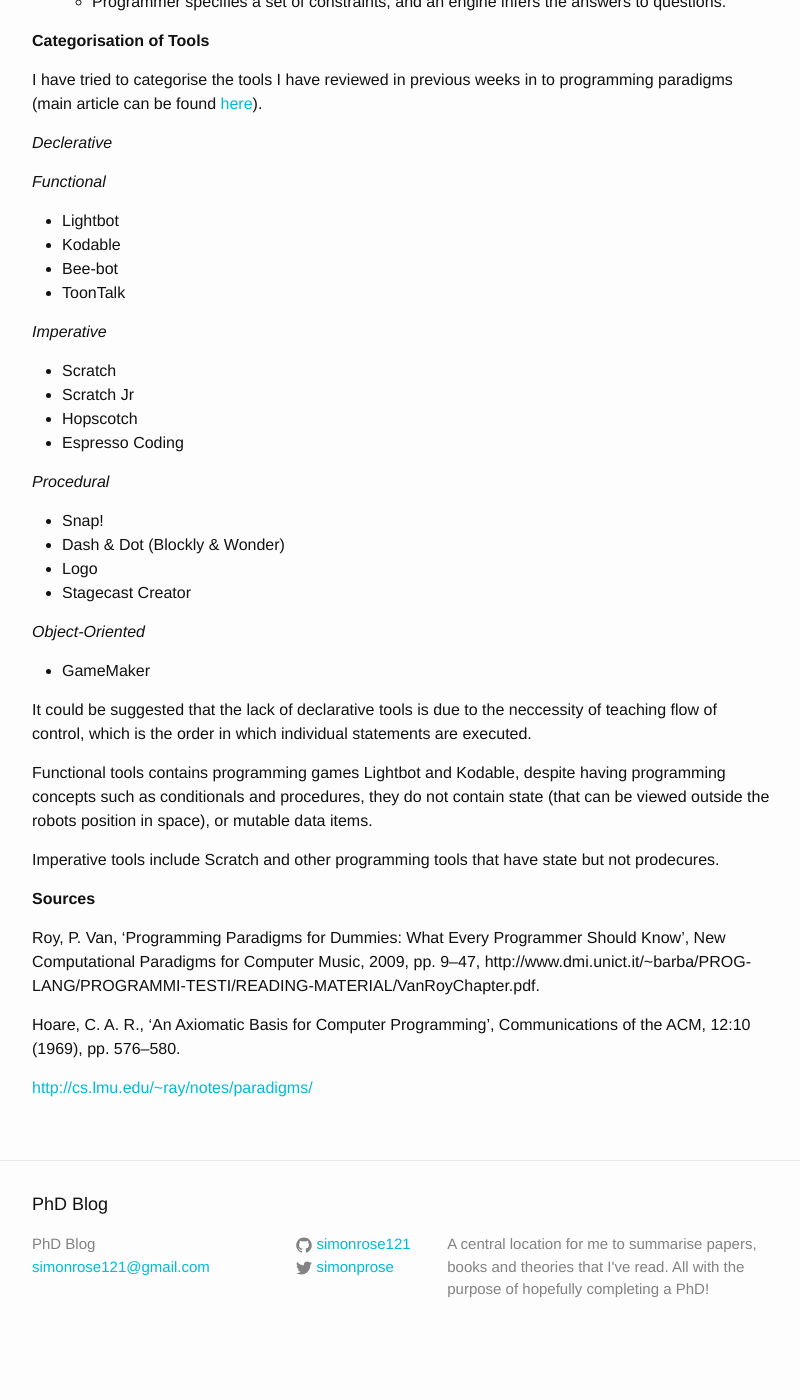
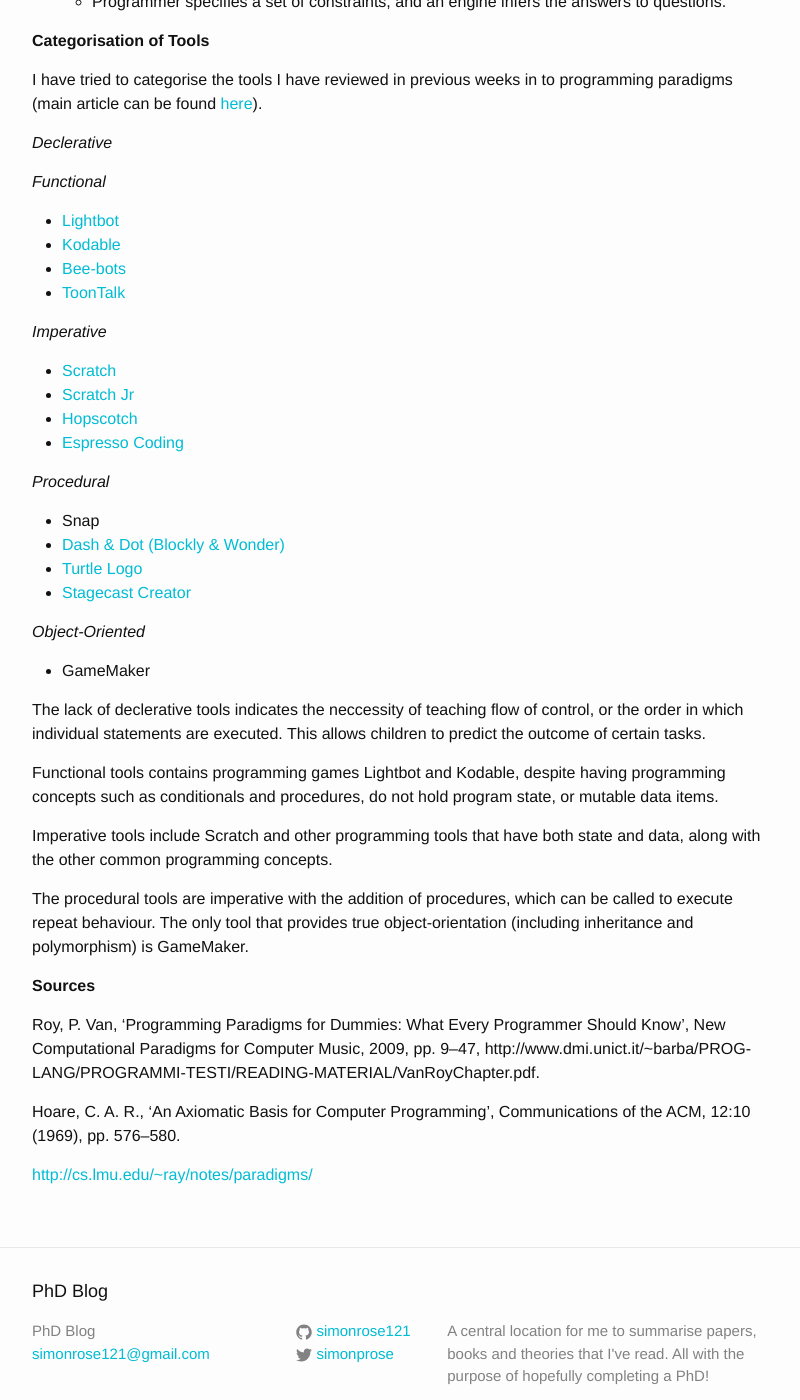
Before and after one commit to simonrose121/phd, a Jekyll site: the page built from _posts/2016-11-18-programming-paradigms.md, in a window 1280 px wide and 1400 px high, scrolled down 2103 px. Shown: the whole window, without its empty margins (238-1038 px from the left). Built offline with Jekyll 4.4.1, drawn with Linux system fonts in a browser that asks for light colours; before the commit the page ends 3464 px from its top, so only the background shows below that.

Commit message:
Links for tools in paradigms post

```diff
--- a/_posts/2016-11-18-programming-paradigms.md
+++ b/_posts/2016-11-18-programming-paradigms.md
@@ -63,34 +63,36 @@
 
 *Functional*
 
-- Lightbot
-- Kodable
-- Bee-bot
-- ToonTalk
+- [Lightbot]({{ site.baseurl }}{% post_url 2016-11-05-lightbot %})
+- [Kodable]({{ site.baseurl }}{% post_url 2016-11-06-kodable %})
+- [Bee-bots]({{ site.baseurl }}{% post_url 2016-11-05-beebots %})
+- [ToonTalk]({{ site.baseurl }}{% post_url 2016-11-04-toontalk %})
 
 *Imperative*
 
-- Scratch
-- Scratch Jr
-- Hopscotch
-- Espresso Coding
+- [Scratch]({{ site.baseurl }}{% post_url 2016-11-02-scratch %})
+- [Scratch Jr]({{ site.baseurl }}{% post_url 2016-11-04-scratchjr %})
+- [Hopscotch]({{ site.baseurl }}{% post_url 2016-11-08-hopscotch %})
+- [Espresso Coding]({{ site.baseurl }}{% post_url 2016-11-06-espresso-coding %})
 
 *Procedural*
 
-- Snap!
-- Dash & Dot (Blockly & Wonder)
-- Logo
-- Stagecast Creator
+- Snap
+- [Dash & Dot (Blockly & Wonder)]({{ site.baseurl }}{% post_url 2016-11-09-dash-and-dot %})
+- [Turtle Logo]({{ site.baseurl }}{% post_url 2016-11-02-logo %})
+- [Stagecast Creator]({{ site.baseurl }}{% post_url 2016-11-05-stagecast-creator %})
 
 *Object-Oriented*
 
 - GameMaker
 
-It could be suggested that the lack of declarative tools is due to the neccessity of teaching flow of control, which is the order in which individual statements are executed.
+The lack of declerative tools indicates the neccessity of teaching flow of control, or the order in which individual statements are executed. This allows children to predict the outcome of certain tasks.
 
-Functional tools contains programming games Lightbot and Kodable, despite having programming concepts such as conditionals and procedures, they do not contain state (that can be viewed outside the robots position in space), or mutable data items.
+Functional tools contains programming games Lightbot and Kodable, despite having programming concepts such as conditionals and procedures, do not hold program state, or mutable data items.
 
-Imperative tools include Scratch and other programming tools that have state but not prodecures.
+Imperative tools include Scratch and other programming tools that have both state and data, along with the other common programming concepts.
+
+The procedural tools are imperative with the addition of procedures, which can be called to execute repeat behaviour. The only tool that provides true object-orientation (including inheritance and polymorphism) is GameMaker.
 
 **Sources**
 
```
Also changed, not shown: _posts/2016-10-31-programming-tools.md (+1 -1 lines).
